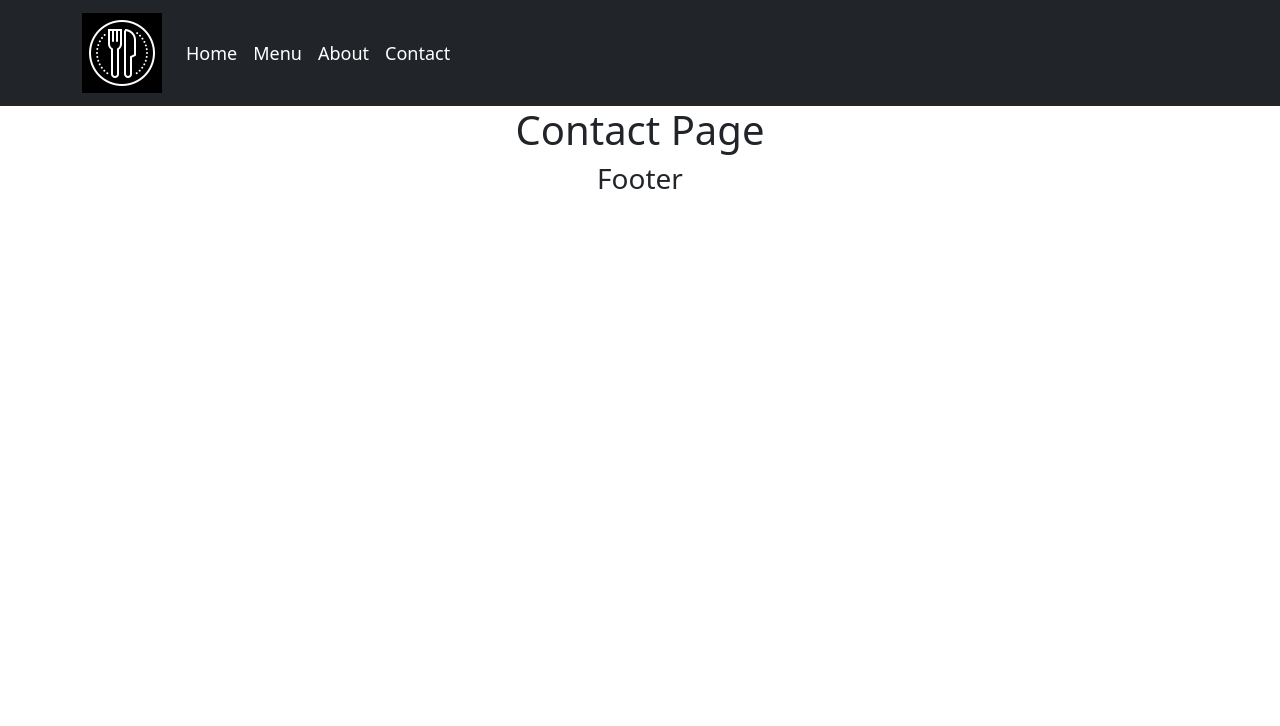
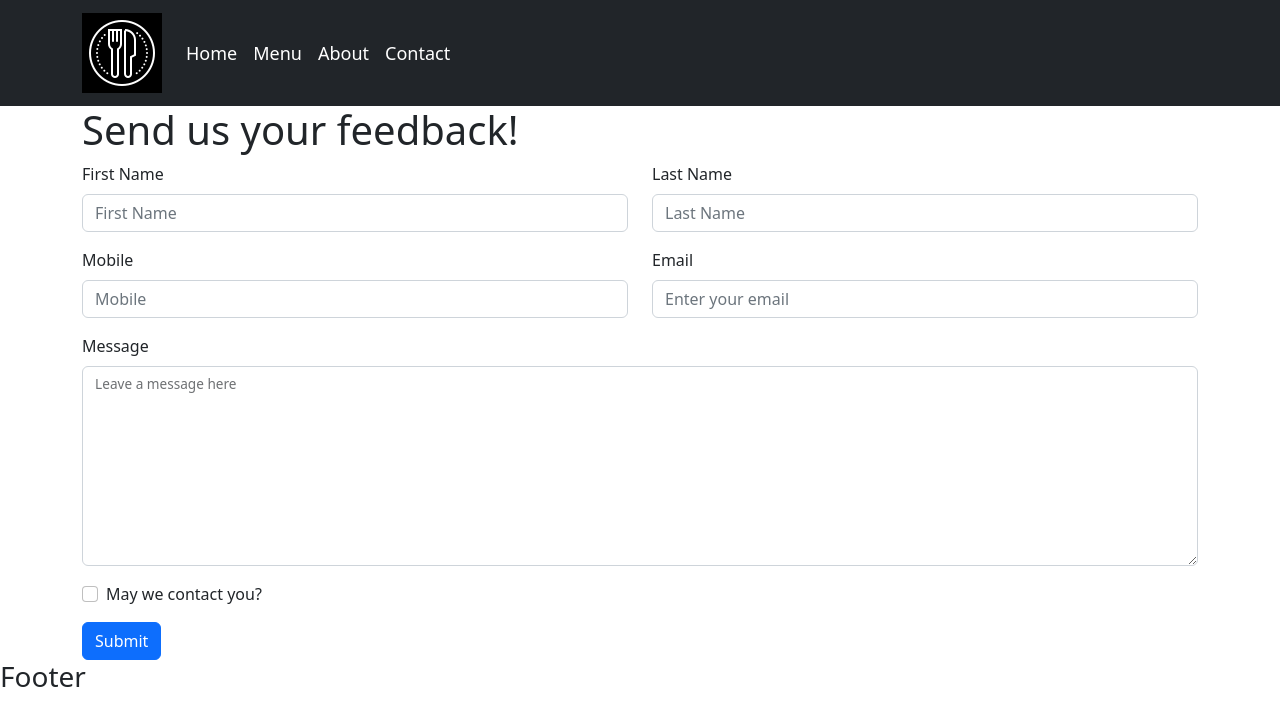
Before and after one commit to qmeng222/PlatePal, a React (Create React App) app: page /contact in a window 1280 px wide. Shown: the top 726 px of the page. Built offline with nearby package versions, Linux system fonts and the light colour scheme.

Commit message:
added the contact form

```diff
--- a/src/App.css
+++ b/src/App.css
@@ -1,7 +1,3 @@
-.App {
-  text-align: center;
-}
-
 .App-logo {
   height: 40vmin;
   pointer-events: none;
--- a/src/components/body/Contact.jsx
+++ b/src/components/body/Contact.jsx
@@ -1,10 +1,64 @@
-import React, { Component } from "react";
+import React, { Component, Fragment } from "react";
+import {
+  Container,
+  Form,
+  Row,
+  Col,
+  FloatingLabel,
+  Button,
+} from "react-bootstrap";
 
 export class Contact extends Component {
   render() {
     return (
       <div>
-        <h1>Contact Page</h1>
+        <Fragment>
+          <Container>
+            <h1>Send us your feedback!</h1>
+            <Form>
+              <Row className="mb-3">
+                <Form.Group as={Col}>
+                  <Form.Label>First Name</Form.Label>
+                  <Form.Control type="text" placeholder="First Name" />
+                </Form.Group>
+
+                <Form.Group as={Col}>
+                  <Form.Label>Last Name</Form.Label>
+                  <Form.Control type="text" placeholder="Last Name" />
+                </Form.Group>
+              </Row>
+
+              <Row className="mb-3">
+                <Form.Group as={Col}>
+                  <Form.Label>Mobile</Form.Label>
+                  <Form.Control type="number" placeholder="Mobile" />
+                </Form.Group>
+
+                <Form.Group as={Col}>
+                  <Form.Label>Email</Form.Label>
+                  <Form.Control type="email" placeholder="Enter your email" />
+                </Form.Group>
+              </Row>
+
+              <Form.Label>Message</Form.Label>
+              <FloatingLabel
+                controlId="floatingTextarea"
+                label="Leave a message here"
+                className="mb-3"
+              >
+                <Form.Control as="textarea" style={{ height: "200px" }} />
+              </FloatingLabel>
+
+              <Form.Group className="mb-3" id="formGridCheckbox">
+                <Form.Check type="checkbox" label="May we contact you?" />
+              </Form.Group>
+
+              <Button variant="primary" type="submit">
+                Submit
+              </Button>
+            </Form>
+          </Container>
+        </Fragment>
       </div>
     );
   }
```
